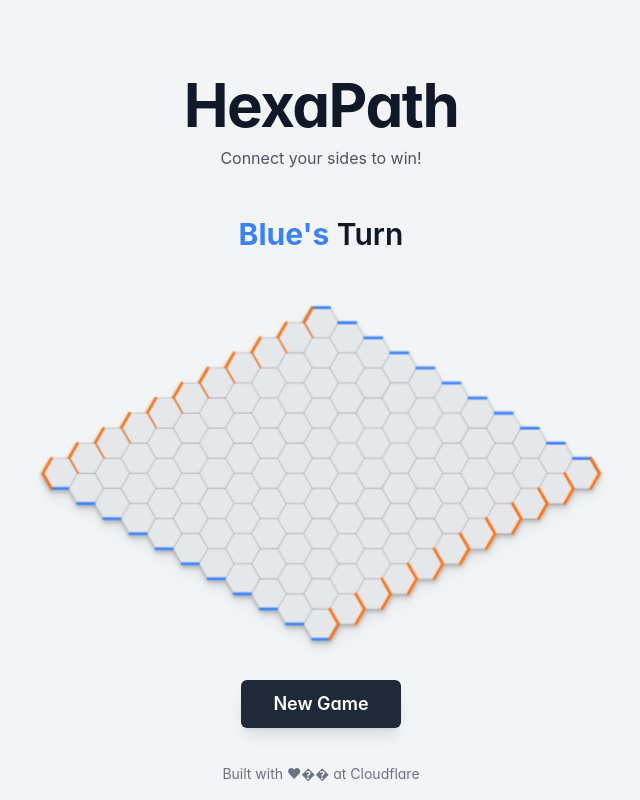
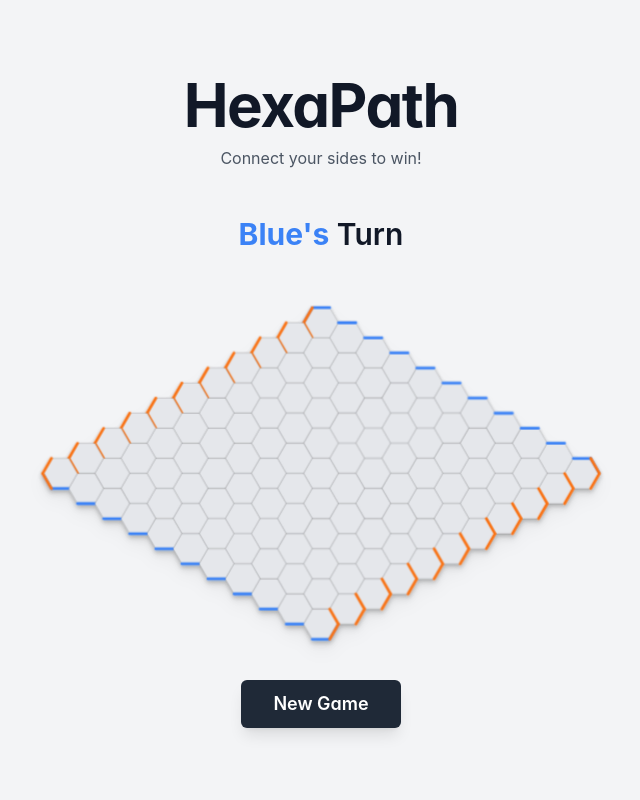
Before and after one commit to Valentinbist/HexaPath-hex-game, a React (Vite) app: page / in a window 1280 px wide. Shown: the whole page, without its empty margins (319-959 px from the left). Built offline with nearby package versions, Linux system fonts and the light colour scheme.

Commit message:
feat: remove the footer

```diff
--- a/src/pages/HomePage.tsx
+++ b/src/pages/HomePage.tsx
@@ -174,9 +174,6 @@ export function HomePage() {
           </Button>
         </motion.div>
       </div>
-      <footer className="absolute bottom-4 text-center text-sm text-gray-500 dark:text-gray-400">
-        Built with ❤�� at Cloudflare
-      </footer>
     </main>
   );
 }
```
